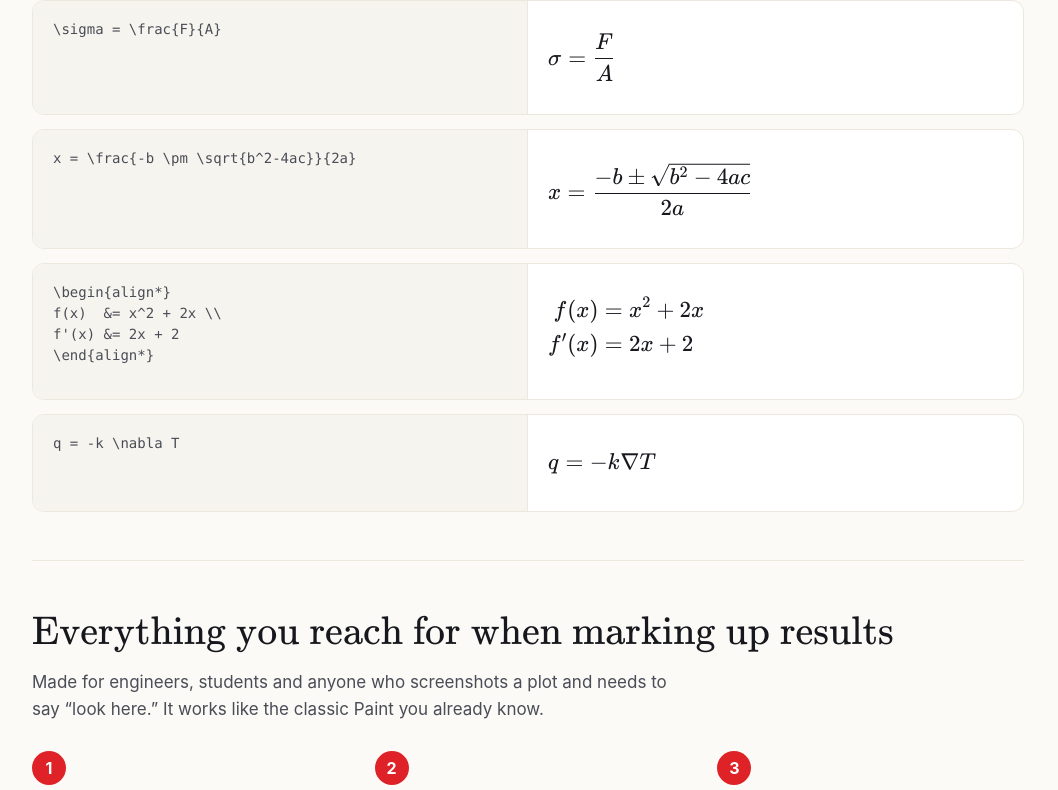
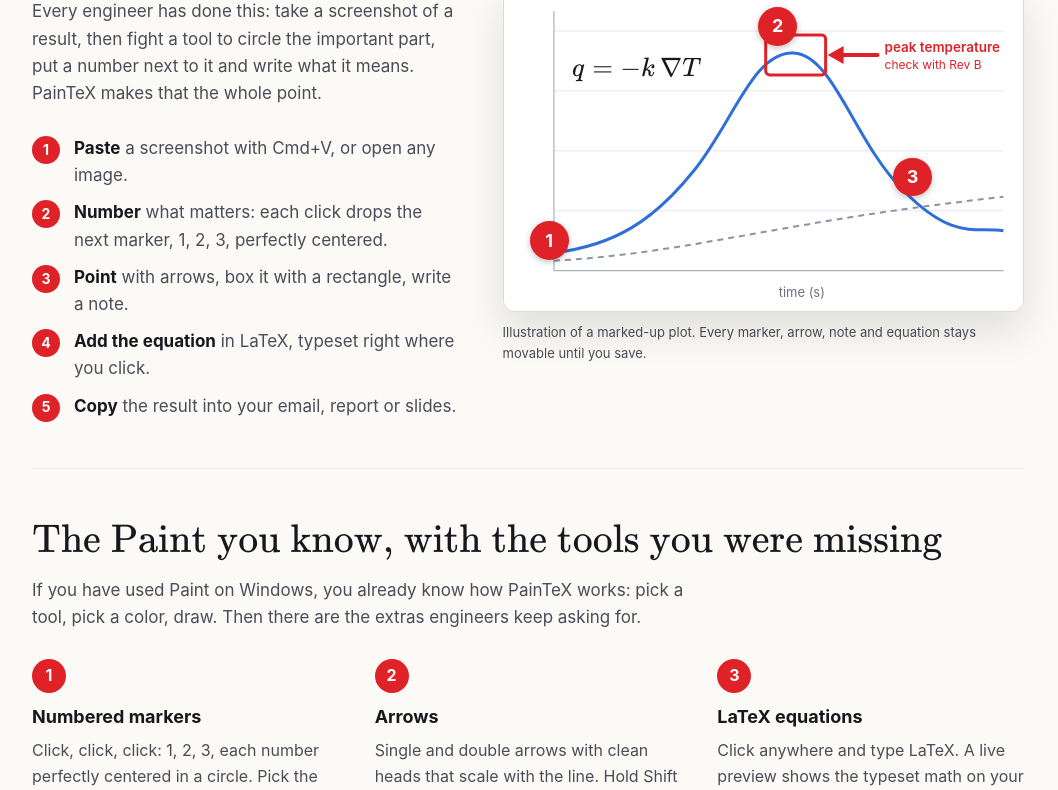
Before and after one commit to aiden-azarnoush/PainTeX, a plain HTML site: page index.html in a window 1280 px wide. Shown: the part 723-1513 px from the top of the page, without its empty margins (112-1170 px from the left). Drawn offline with Linux system fonts and the light colour scheme.

Commit message:
Reposition site as the Paint app for Mac built for engineers
Lead with Paint familiarity, numbered markers and arrows; add a marked-up
screenshot illustration; keep LaTeX as a featured section.

Co-Authored-By: Claude Opus 5.5 <noreply@anthropic.com>
Claude-Session: https://claude.ai/code/session_019dQkbLaPnZSLRid7udPoZd

```diff
--- a/index.html
+++ b/index.html
@@ -3,8 +3,8 @@
 <head>
 <meta charset="utf-8">
 <meta name="viewport" content="width=device-width, initial-scale=1">
-<title>PainTeX · Paint, annotate and LaTeX equations for Mac</title>
-<meta name="description" content="PainTeX is a paint and markup app for the Mac with LaTeX equations built in. Annotate screenshots with arrows, numbered markers, text and typeset math.">
+<title>PainTeX · The Paint app for Mac, built for engineers</title>
+<meta name="description" content="PainTeX is a simple Paint app for the Mac, like the one on Windows, with tools engineers need: numbered markers 1, 2, 3, arrows, text and LaTeX equations on any screenshot.">
 <link rel="icon" href="favicon.png">
 <link rel="stylesheet" href="katex/katex.min.css">
 <link rel="stylesheet" href="style.css">
@@ -15,10 +15,10 @@
   <div class="hero-inner">
     <div>
       <h1 class="tex">PainT<span class="e">e</span>X</h1>
-      <p class="lede">Paint, mark up and drop typeset equations onto any screenshot, right on your Mac.</p>
+      <p class="lede">Miss Paint from Windows? Here it is for your Mac, built for engineers. Paste a screenshot, number it 1, 2, 3, point with arrows, type a note and drop in a LaTeX equation.</p>
       <div class="cta">
         <a class="button" href="https://apps.apple.com/app/id6810508435">
-          <svg viewBox="0 0 24 24" aria-hidden="true"><path d="M16.37 12.73c-.02-2.3 1.88-3.4 1.96-3.46-1.07-1.56-2.73-1.77-3.32-1.8-1.41-.14-2.76.83-3.48.83-.72 0-1.83-.81-3-.79-1.55.02-2.97.9-3.77 2.28-1.6 2.78-.41 6.9 1.15 9.16.76 1.1 1.67 2.34 2.86 2.3 1.15-.05 1.58-.74 2.97-.74 1.39 0 1.78.74 3 .72 1.24-.02 2.02-1.12 2.78-2.23.87-1.28 1.23-2.52 1.25-2.58-.03-.01-2.4-.92-2.4-3.69zM14.1 5.98c.63-.77 1.06-1.83.94-2.89-.91.04-2.01.61-2.66 1.37-.58.67-1.09 1.75-.96 2.79 1.02.08 2.05-.52 2.68-1.27z"/></svg>
+          <svg viewBox="0 0 24 24" aria-hidden="true"><path d="M16.37 12.73c-.02-2.3 1.88-3.4 1.96-3.46-1.07-1.56-2.73-1.77-3.320-1.8-1.41-.14-2.76.83-3.48.83-.72 0-1.83-.81-3-.79-1.55.02-2.97.9-3.77 2.28-1.6 2.78-.41 6.9 1.15 9.16.76 1.1 1.67 2.34 2.86 2.3 1.15-.05 1.58-.74 2.97-.74 1.39 0 1.78.74 3 .72 1.24-.02 2.02-1.12 2.78-2.23.87-1.28 1.23-2.52 1.25-2.58-.03-.01-2.4-.92-2.4-3.69zM14.1 5.98c.63-.77 1.06-1.83.94-2.89-.91.04-2.01.61-2.66 1.370-.58.67-1.09 1.75-.96 2.79 1.02.08 2.05-.52 2.68-1.27z"/></svg>
           Get it on the Mac App Store
         </a>
         <span class="meta">macOS 14 or later · Apple silicon and Intel</span>
@@ -30,30 +30,71 @@
 </header>
 
 <main>
+  <section class="showcase">
+    <div>
+      <h2>Screenshot in, clear message out</h2>
+      <p class="section-lede">Every engineer has done this: take a screenshot of a result, then fight a tool to circle the important part, put a number next to it and write what it means. PainTeX makes that the whole point.</p>
+      <ol class="steps">
+        <li><strong>Paste</strong> a screenshot with Cmd+V, or open any image.</li>
+        <li><strong>Number</strong> what matters: each click drops the next marker, 1, 2, 3, perfectly centered.</li>
+        <li><strong>Point</strong> with arrows, box it with a rectangle, write a note.</li>
+        <li><strong>Add the equation</strong> in LaTeX, typeset right where you click.</li>
+        <li><strong>Copy</strong> the result into your email, report or slides.</li>
+      </ol>
+    </div>
+
+    <figure class="mock" aria-label="Illustration of a plot marked up in PainTeX with numbered markers, an arrow, a note and an equation">
+      <div class="mock-bar"><span></span><span></span><span></span><em>results.png — PainTeX</em></div>
+      <div class="mock-canvas">
+        <svg viewBox="0 0 520 320" role="img" aria-hidden="true">
+          <rect x="0" y="0" width="520" height="320" fill="#fff"/>
+          <g stroke="#e6e8ee" stroke-width="1">
+            <line x1="50" y1="40" x2="500" y2="40"/><line x1="50" y1="100" x2="500" y2="100"/>
+            <line x1="50" y1="160" x2="500" y2="160"/><line x1="50" y1="220" x2="500" y2="220"/>
+          </g>
+          <line x1="50" y1="280" x2="500" y2="280" stroke="#9aa0ab"/><line x1="50" y1="20" x2="50" y2="280" stroke="#9aa0ab"/>
+          <path d="M50 262 C 110 255, 150 230, 190 180 S 250 60, 290 62 S 350 150, 400 200 S 470 236, 500 240" fill="none" stroke="#2f6fd6" stroke-width="3"/>
+          <path d="M50 270 C 130 266, 210 250, 290 236 S 430 214, 500 206" fill="none" stroke="#8a94a6" stroke-width="2" stroke-dasharray="6 5"/>
+          <text x="275" y="306" font-size="13" fill="#6b7280" font-family="-apple-system, Helvetica, Arial">time (s)</text>
+          <!-- markup layer -->
+          <rect x="262" y="44" width="60" height="40" fill="none" stroke="#de2228" stroke-width="3" rx="4"/>
+          <path d="M374 64 L 336 64" stroke="#de2228" stroke-width="4" stroke-linecap="round"/>
+          <path d="M324 64 L 340 55 L 340 73 Z" fill="#de2228"/>
+          <text x="381" y="61" font-size="13.5" fill="#de2228" font-family="-apple-system, Helvetica, Arial" font-weight="600">peak temperature</text>
+          <text x="381" y="78" font-size="12" fill="#de2228" font-family="-apple-system, Helvetica, Arial">check with Rev B</text>
+        </svg>
+        <span class="pin" style="left:5%;top:72%">1</span>
+        <span class="pin" style="left:49%;top:5%">2</span>
+        <span class="pin" style="left:75%;top:52%">3</span>
+        <span class="mock-eq" data-tex="q = -k\,\nabla T"></span>
+      </div>
+      <figcaption>Illustration of a marked-up plot. Every marker, arrow, note and equation stays movable until you save.</figcaption>
+    </figure>
+  </section>
+
   <section>
-    <h2>Type the math. See it typeset where you clicked.</h2>
-    <p class="section-lede">Pick the equation tool, click anywhere on your image and type LaTeX. A live preview appears on the canvas as you type. Paste straight from a .tex file: <code>$…$</code>, <code>\[…\]</code>, <code>equation</code>, <code>align</code>, <code>cases</code>, matrices and arrays all work.</p>
+    <h2>The Paint you know, with the tools you were missing</h2>
+    <p class="section-lede">If you have used Paint on Windows, you already know how PainTeX works: pick a tool, pick a color, draw. Then there are the extras engineers keep asking for.</p>
+    <div class="features">
+      <div class="feature"><span class="mark">1</span><h3>Numbered markers</h3><p>Click, click, click: 1, 2, 3, each number perfectly centered in a circle. Pick the color and size, restart at any number, and Undo rewinds the count.</p></div>
+      <div class="feature"><span class="mark">2</span><h3>Arrows</h3><p>Single and double arrows with clean heads that scale with the line. Hold Shift to snap to 45 degrees.</p></div>
+      <div class="feature"><span class="mark">3</span><h3>LaTeX equations</h3><p>Click anywhere and type LaTeX. A live preview shows the typeset math on your image as you type.</p></div>
+      <div class="feature"><span class="mark">4</span><h3>Text where you click</h3><p>No pop-up box. Click and type right on the image, and change the font, size and color while you type.</p></div>
+      <div class="feature"><span class="mark">5</span><h3>Move it later</h3><p>Markers, arrows, shapes, text and equations stay movable. Drag, nudge with the arrow keys, delete, or double-click to edit.</p></div>
+      <div class="feature"><span class="mark">6</span><h3>All the Paint basics</h3><p>Brush, pencil, eraser, fill bucket, color picker, shapes with outline and fill colors, crop, resize, rotate and a grid.</p></div>
+    </div>
+  </section>
+
+  <section>
+    <h2>Real LaTeX, right on the picture</h2>
+    <p class="section-lede">Type the math the way you write it in a paper, or paste straight from your .tex file. <code>$…$</code>, <code>\[…\]</code>, <code>equation</code>, <code>align</code>, <code>cases</code>, matrices and arrays all work, rendered offline in the classic LaTeX typeface.</p>
     <div class="eq-list">
       <div class="eq"><code>\sigma = \frac{F}{A}</code><div class="out" data-tex="\sigma = \frac{F}{A}"></div></div>
-      <div class="eq"><code>x = \frac{-b \pm \sqrt{b^2-4ac}}{2a}</code><div class="out" data-tex="x = \frac{-b \pm \sqrt{b^2-4ac}}{2a}"></div></div>
       <div class="eq"><code>\begin{align*}
 f(x)  &amp;= x^2 + 2x \\
 f'(x) &amp;= 2x + 2
 \end{align*}</code><div class="out" data-tex="\begin{aligned} f(x) &= x^2 + 2x \\ f'(x) &= 2x + 2 \end{aligned}"></div></div>
-      <div class="eq"><code>q = -k \nabla T</code><div class="out" data-tex="q = -k \nabla T"></div></div>
-    </div>
-  </section>
-
-  <section>
-    <h2>Everything you reach for when marking up results</h2>
-    <p class="section-lede">Made for engineers, students and anyone who screenshots a plot and needs to say “look here.” It works like the classic Paint you already know.</p>
-    <div class="features">
-      <div class="feature"><span class="mark">1</span><h3>Numbered markers</h3><p>Click to drop 1, 2, 3… each perfectly centered in a circle. Set the next number or let Undo rewind it.</p></div>
-      <div class="feature"><span class="mark">2</span><h3>Arrows and shapes</h3><p>Arrow, double arrow, line, rectangle, ellipse, rounded rectangle and triangle. Color 1 outlines, Color 2 fills.</p></div>
-      <div class="feature"><span class="mark">3</span><h3>Text on the image</h3><p>Click and type right where you want it. Change font, size and color while you type.</p></div>
-      <div class="feature"><span class="mark">4</span><h3>Move anything later</h3><p>Text, equations, markers and shapes stay movable. Drag, nudge with the arrow keys, delete, or double-click to edit.</p></div>
-      <div class="feature"><span class="mark">5</span><h3>Paint and edit</h3><p>Brush, pencil, eraser, fill bucket, crop, resize, rotate and a coarse or fine grid. Each tool remembers its own size.</p></div>
-      <div class="feature"><span class="mark">6</span><h3>Paste in, copy out</h3><p>Paste a screenshot straight from the clipboard, then copy the result into your email, report or slides.</p></div>
+      <div class="eq"><code>\rho c_p \frac{\partial T}{\partial t} = \nabla \cdot (k \nabla T)</code><div class="out" data-tex="\rho c_p \frac{\partial T}{\partial t} = \nabla \cdot (k \nabla T)"></div></div>
     </div>
   </section>
 
@@ -64,7 +105,7 @@ f'(x) &amp;= 2x + 2
 
   <section>
     <h2>Questions or ideas</h2>
-    <p class="section-lede">Found a bug or have a feature request? Reach me through <a href="https://www.linkedin.com/in/aidenazar/">LinkedIn</a> or my <a href="https://aiden-azarnoush.github.io">website</a>.</p>
+    <p class="section-lede">Found a bug or have a feature request? Open an <a href="https://github.com/aiden-azarnoush/PainTeX/issues">issue on GitHub</a> or reach me through <a href="https://www.linkedin.com/in/aidenazar/">LinkedIn</a>.</p>
   </section>
 </main>
 
@@ -90,7 +131,7 @@ f'(x) &amp;= 2x + 2
   window.addEventListener("load", function () {
     if (!window.katex) return;
     document.querySelectorAll("[data-tex]").forEach(function (el) {
-      try { katex.render(el.getAttribute("data-tex"), el, { displayMode: true, throwOnError: false }); }
+      try { katex.render(el.getAttribute("data-tex"), el, { displayMode: !el.classList.contains("mock-eq"), throwOnError: false }); }
       catch (e) { el.textContent = el.getAttribute("data-tex"); }
     });
   });
--- a/style.css
+++ b/style.css
@@ -88,6 +88,36 @@ h2 { font-family: var(--serif); font-weight: 400; font-size: clamp(30px, 4vw, 40
 
 .note { background: #fff; border-left: 4px solid var(--paint); padding: 16px 20px; border-radius: 0 10px 10px 0; color: var(--ink-soft); }
 
+
+/* ---------- Showcase: a marked-up screenshot ---------- */
+.showcase { display: grid; grid-template-columns: minmax(0, 0.9fr) minmax(0, 1.1fr); gap: 44px; align-items: center; }
+.steps { margin: 0; padding-left: 0; list-style: none; counter-reset: step; display: grid; gap: 10px; }
+.steps li { counter-increment: step; position: relative; padding-left: 42px; color: var(--ink-soft); }
+.steps li strong { color: var(--ink); }
+.steps li::before {
+  content: counter(step); position: absolute; left: 0; top: 1px;
+  width: 28px; height: 28px; border-radius: 50%; background: var(--paint); color: #fff;
+  display: grid; place-items: center; font-weight: 700; font-size: 14px;
+}
+.mock { margin: 0; }
+.mock-bar {
+  display: flex; align-items: center; gap: 7px; padding: 10px 14px;
+  background: #ecebe6; border: 1px solid #dcd9cf; border-bottom: 0; border-radius: 12px 12px 0 0;
+}
+.mock-bar span { width: 11px; height: 11px; border-radius: 50%; background: #d4d2ca; }
+.mock-bar span:nth-child(1) { background: #ff5f57; } .mock-bar span:nth-child(2) { background: #febc2e; } .mock-bar span:nth-child(3) { background: #28c840; }
+.mock-bar em { font-style: normal; font-size: 13px; color: var(--ink-soft); margin-left: 8px; }
+.mock-canvas { position: relative; border: 1px solid #dcd9cf; border-radius: 0 0 12px 12px; overflow: hidden; background: #fff; box-shadow: 0 18px 40px rgba(22,24,29,.12); }
+.mock-canvas svg { display: block; width: 100%; height: auto; }
+.pin {
+  position: absolute; width: 7.5%; aspect-ratio: 1; border-radius: 50%;
+  background: var(--paint); color: #fff; font-weight: 700; font-size: clamp(12px, 1.8vw, 18px);
+  display: grid; place-items: center; box-shadow: 0 2px 6px rgba(0,0,0,.25);
+}
+.mock-eq { position: absolute; left: 12%; top: 18%; font-size: clamp(15px, 2.2vw, 22px); color: var(--ink); background: rgba(255,255,255,.85); padding: 2px 6px; border-radius: 4px; }
+.mock figcaption { font-size: 13px; color: var(--ink-soft); margin-top: 10px; }
+@media (max-width: 760px) { .showcase { grid-template-columns: 1fr; } }
+
 /* ---------- Footer ---------- */
 footer { border-top: 1px solid var(--paper-edge); background: #f4f1e9; }
 .footer-inner { max-width: 1040px; margin: 0 auto; padding: 28px 24px 36px; font-size: 15px; color: var(--ink-soft); display: grid; gap: 8px; }
```
Also changed, not shown: 1 other file.
